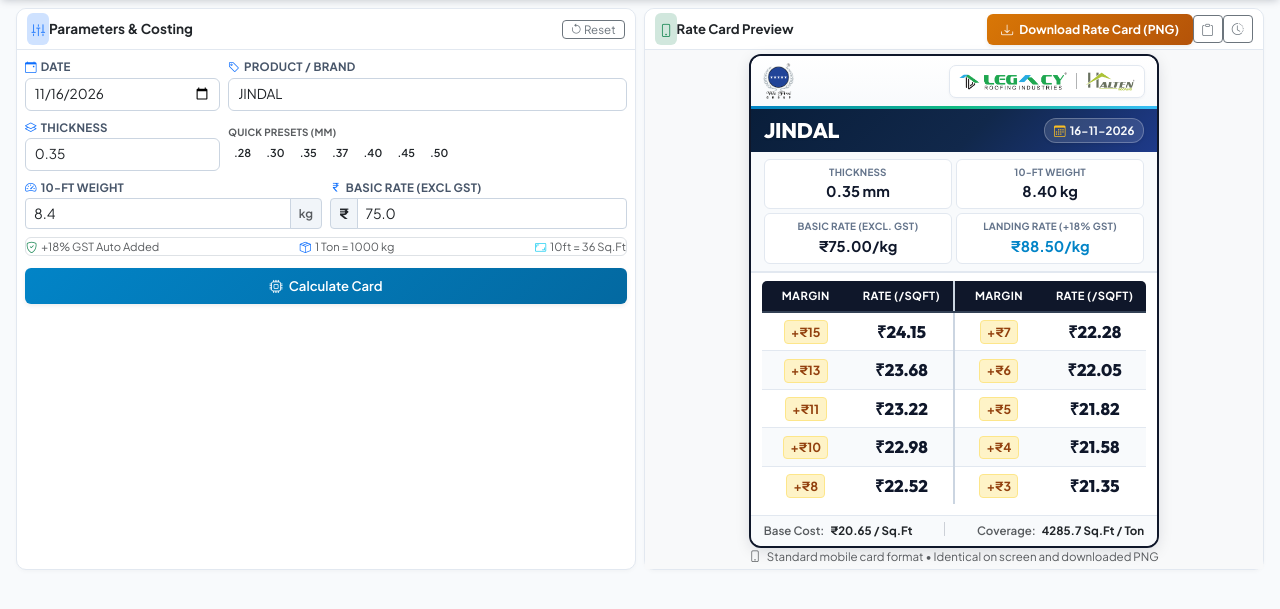
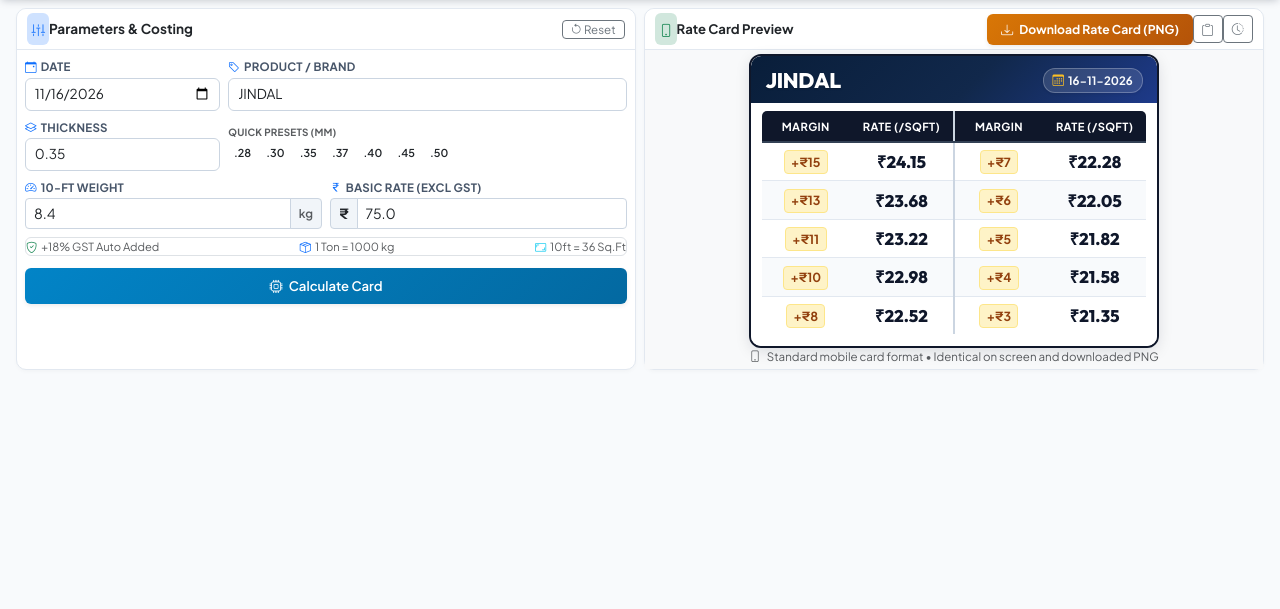
Before and after one commit to Suhailirfani/legacy, a Django app: page / in a window 1280 px wide. Shown: the part 36-645 px from the top of the page. Run offline with Django 5.2, Linux system fonts and the light colour scheme; data that the repository does not hold is empty; some libraries are stand-ins or nearby versions.

Commit message:
Remove logos and metadata fields from Rate Card and Preview for clean customer rate card

```diff
--- a/calculator/static/calculator/sw.js
+++ b/calculator/static/calculator/sw.js
@@ -1,6 +1,6 @@
 // Roofing Calculator Service Worker
-// Version 13: We Five Group official favicon, app icons and URL icons
-const CACHE_NAME = 'roofing-calc-v13';
+// Version 14: Ultra-clean card without logos or metadata fields
+const CACHE_NAME = 'roofing-calc-v14';
 const STATIC_ASSETS = [
   '/manifest.json',
   '/static/calculator/manifest.json',
--- a/calculator/templates/calculator/base.html
+++ b/calculator/templates/calculator/base.html
@@ -253,8 +253,10 @@
         /* Product Title & Date Banner */
         .rc-title-banner, .rc-header {
             background: linear-gradient(135deg, #091e3a 0%, #11284b 55%, #1e3a8a 100%);
-            padding: 0.52rem 0.8rem;
+            padding: 0.65rem 0.9rem;
             color: #ffffff;
+            border-top-left-radius: 10px;
+            border-top-right-radius: 10px;
         }
 
         .rc-brand-pill {
--- a/calculator/templates/calculator/dashboard.html
+++ b/calculator/templates/calculator/dashboard.html
@@ -146,25 +146,8 @@
                 <!-- Mobile card form factor: 100% identical in viewing and downloading -->
                 <div id="rate-card-capture">
 
-                    <!-- UNIFIED BLENDED HEADER (Brand Strip + Metallic Accent + Title Banner) -->
-                    <div class="rc-blended-header">
-                        <!-- Top Brand Strip -->
-                        <div class="rc-brand-strip d-flex justify-content-between align-items-center">
-                            <div class="d-flex align-items-center">
-                                <img src="/static/calculator/img/logo_wefive_group.png" alt="We Five Group" class="rc-logo-wefive">
-                            </div>
-                            <div class="d-flex align-items-center gap-2 rc-sub-brand-badge">
-                                <img src="/static/calculator/img/logo_legacy.png" alt="Legacy Roofing" class="rc-logo-legacy">
-                                <div class="vr my-1" style="height: 16px; opacity: 0.35;"></div>
-                                <img src="/static/calculator/img/logo_halten.png" alt="Halten Roofing" class="rc-logo-halten">
-                            </div>
-                        </div>
-
-                        <!-- Gradient Accent Line -->
-                        <div class="rc-accent-line"></div>
-
-                        <!-- Product Title & Date Banner -->
-                        <div class="rc-title-banner d-flex justify-content-between align-items-center">
+                    <!-- Header Banner (Product Title & Date) -->
+                    <div class="rc-header d-flex justify-content-between align-items-center">
                         <div>
                             <h4 class="rc-title mb-0" id="card-product-display">{{ preview.product }}</h4>
                         </div>
@@ -172,41 +155,6 @@
                             <span class="rc-date-chip">
                                 <i class="bi bi-calendar3 me-1"></i> <span id="card-date-display">{{ preview.date }}</span>
                             </span>
-                            </div>
-                        </div>
-                    </div>
-
-                    <!-- Technical Specifications: 4 Individual Boxes (2x2) -->
-                    <div class="rc-meta-strip">
-                        <div class="row g-1 text-center">
-                            <!-- Box 1: Thickness -->
-                            <div class="col-6">
-                                <div class="rc-meta-box">
-                                    <span class="rc-meta-label d-block">Thickness</span>
-                                    <span class="rc-meta-value"><span id="card-thickness-display">{{ preview.thickness }}</span> mm</span>
-                                </div>
-                            </div>
-                            <!-- Box 2: 10-ft Weight -->
-                            <div class="col-6">
-                                <div class="rc-meta-box">
-                                    <span class="rc-meta-label d-block">10-ft Weight</span>
-                                    <span class="rc-meta-value"><span id="card-weight-display">{{ preview.weight_10ft }}</span> kg</span>
-                                </div>
-                            </div>
-                            <!-- Box 3: Basic Rate (Excl. GST) -->
-                            <div class="col-6 mt-1">
-                                <div class="rc-meta-box">
-                                    <span class="rc-meta-label d-block">Basic Rate (Excl. GST)</span>
-                                    <span class="rc-meta-value">₹<span id="card-basic-display">{{ preview.landing_rate }}</span>/kg</span>
-                                </div>
-                            </div>
-                            <!-- Box 4: Landing Rate (+18% GST) -->
-                            <div class="col-6 mt-1">
-                                <div class="rc-meta-box">
-                                    <span class="rc-meta-label d-block">Landing Rate (+18% GST)</span>
-                                    <span class="rc-meta-value highlight">₹<span id="card-landing-display">{{ preview.rate_incl_gst }}</span>/kg</span>
-                                </div>
-                            </div>
                         </div>
                     </div>
 
@@ -234,19 +182,6 @@
                                 {% endfor %}
                             </tbody>
                         </table>
-                    </div>
-
-                    <!-- Bottom Info Line: Base Cost & Coverage (Simple Line, No Boxes) -->
-                    <div class="rc-footer-strip d-flex justify-content-between align-items-center">
-                        <div>
-                            <span class="text-muted fw-semibold">Base Cost:</span>
-                            <strong class="text-dark ms-1">₹<span id="card-basecost-display">{{ preview.cost_per_sqft }}</span> / Sq.Ft</strong>
-                        </div>
-                        <div class="vr my-0.5" style="height: 14px; opacity: 0.25;"></div>
-                        <div>
-                            <span class="text-muted fw-semibold">Coverage:</span>
-                            <strong class="text-dark ms-1"><span id="card-sqft-display">{{ preview.sqft_per_ton }}</span> Sq.Ft / Ton</strong>
-                        </div>
                     </div>
 
                 </div>
@@ -340,11 +275,11 @@ document.addEventListener('DOMContentLoaded', function () {
         const basicRate = parseFloat(inputLandingRate.value) || 0;
 
         // Update card header labels
-        cardProductDisplay.textContent = product;
-        cardDateDisplay.textContent = formatDateToDDMMYYYY(dateVal);
-        cardThicknessDisplay.textContent = thickness.toFixed(2);
+        if (cardProductDisplay) cardProductDisplay.textContent = product;
+        if (cardDateDisplay) cardDateDisplay.textContent = formatDateToDDMMYYYY(dateVal);
+        if (cardThicknessDisplay) cardThicknessDisplay.textContent = thickness.toFixed(2);
         const weightDecimals = (weight10ft.toString().split('.')[1] || '').length;
-        cardWeightDisplay.textContent = weightDecimals > 2 ? weight10ft.toString() : weight10ft.toFixed(2);
+        if (cardWeightDisplay) cardWeightDisplay.textContent = weightDecimals > 2 ? weight10ft.toString() : weight10ft.toFixed(2);
         if (cardBasicDisplay) cardBasicDisplay.textContent = basicRate.toFixed(2);
         if (cardRefCode) {
             const refProd = product.replace(/[^a-zA-Z0-9]/g, '').substring(0, 3).toUpperCase() || 'RC';
@@ -462,12 +397,9 @@ document.addEventListener('DOMContentLoaded', function () {
         btnCopyCard.addEventListener('click', () => {
             const product = inputProduct.value.trim() || 'Roofing';
             const thickness = inputThickness.value;
-            const basic = cardBasicDisplay ? cardBasicDisplay.textContent : inputLandingRate.value;
-            const landing = cardLandingDisplay.textContent;
-            const costSqft = cardBaseCostDisplay.textContent;
-            const dateVal = cardDateDisplay.textContent;
+            const dateVal = cardDateDisplay ? cardDateDisplay.textContent : formatDateToDDMMYYYY(inputDate.value);
 
-            let text = `*${product} (${thickness}mm)*\nDate: ${dateVal}\nBasic Rate: ₹${basic}/kg (Excl. GST)\nLanding Rate: ₹${landing}/kg (+18% GST)\nBase Cost: ₹${costSqft}/Sq.Ft\n\n*Target Selling Rates:*\n`;
+            let text = `*${product} (${thickness}mm)*\nDate: ${dateVal}\n\n*Target Selling Rates:*\n`;
             MARGIN_TIERS.forEach(m => {
                 const cell = document.querySelector(`.tier-val[data-margin="${m}"]`);
                 if (cell) {
```
Lines whose indentation alone changed are shown as unchanged.
